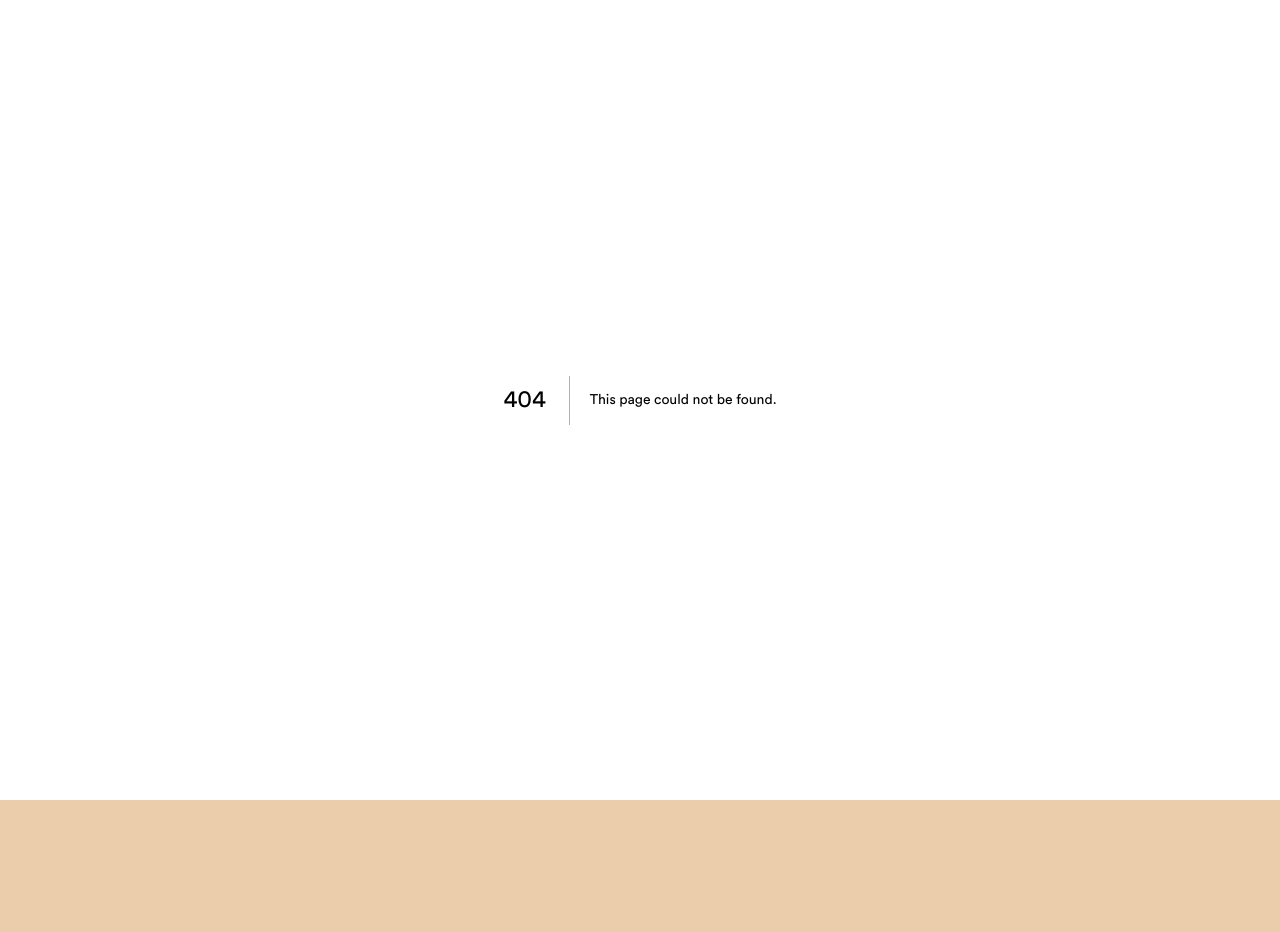
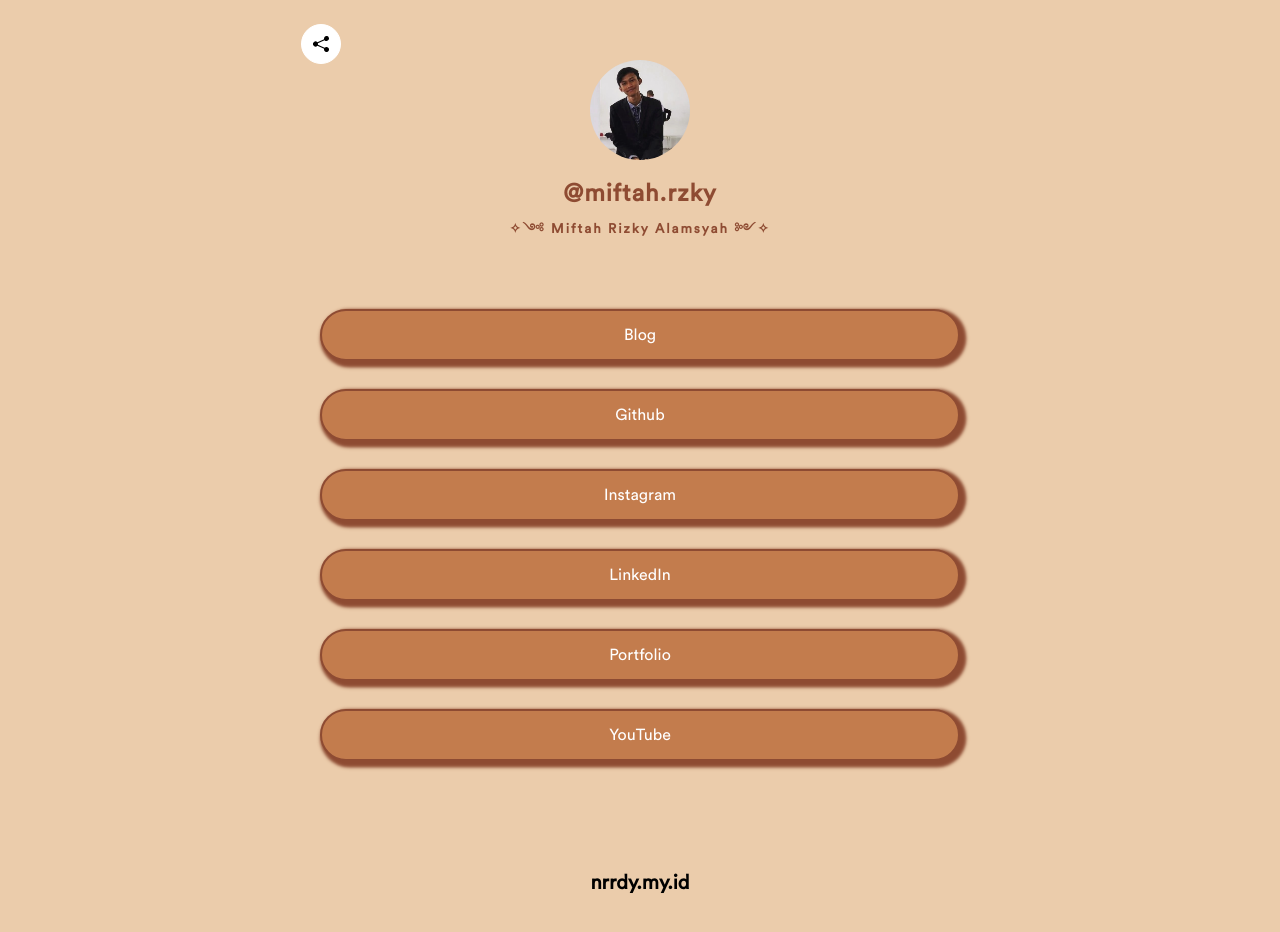
Before and after one commit to miftahalamsyah/SociaLink, a Next.js app: page /blog in a window 1280 px wide. Before the commit this address had no page. Shown: the top 932 px of the page. Before the commit the page ends 800 px from the top, so only its background shows below. Built offline with nearby package versions, Linux system fonts and the light colour scheme.

Commit message:
some changes

```diff
--- a/components/Links.tsx
+++ b/components/Links.tsx
@@ -6,13 +6,12 @@ export const Links: NextPage = () => {
         <>
             <div className="links_center">
 
-                <button className="raise" onClick={() => window.open("#", "_blank")}>Blog</button>
+                <button className="raise" onClick={() => window.open("blog", "_blank")}>Blog</button>
                 <button className="raise" onClick={() => window.open("https://github.com/miftahalamsyah", "_blank")}>Github</button>
                 <button className="raise" onClick={() => window.open("https://instagram.com/miftah.rzky", "_blank")}>Instagram</button>
                 <button className="raise" onClick={() => window.open("https://www.linkedin.com/in/miftah-rzky/", "_blank")}>LinkedIn</button>
                 <button className="raise" onClick={() => window.open("https://miftahalamsyah.my.id", "_blank")}>Portfolio</button>
-                <button className="raise" onClick={() => window.open("https://www.youtube.com/@miftahrzky", "_blank")}>YouTube</button>
-
+                <button className="raise" onClick={() => window.open("https://youtube.com/miftahrzky", "_blank")}>YouTube</button>
             </div>
         </>
     );
--- /dev/null
+++ b/pages/blog.tsx
@@ -0,0 +1,38 @@
+import Head from 'next/head'
+import Image from 'next/image'
+import { Inter } from '@next/font/google'
+import { Topbar } from '../components/Topbar'
+import { Bio } from '../components/Bio'
+import { Links } from '../components/Links'
+import { Footer } from '../components/Footer'
+import {useState} from "react";
+
+const inter = Inter({ subsets: ['latin'] })
+export default function Home() {
+    return (
+        <>
+            <Head>
+                <title>Blog | nrrdy.my.id</title>
+                <meta name="description" content="socialink" />
+                <meta name="viewport" content="width=device-width, initial-scale=1" />
+                <link rel="icon" href="/favicon.ico" />
+            </Head>
+            <main className="main">
+                <section className="topbar">
+                    <Topbar />
+                </section>
+
+                <section className="bio">
+                    <Bio />
+                </section>
+
+                <section className="links">
+                    <Links />
+                </section>
+
+                <Footer/>
+
+            </main>
+        </>
+    )
+}
```
Also changed, not shown: styles/_Bio.scss (line endings or trailing spaces), styles/_Topbar.scss (line endings or trailing spaces), 1 other file (tests, documents, lock files or other folders).
